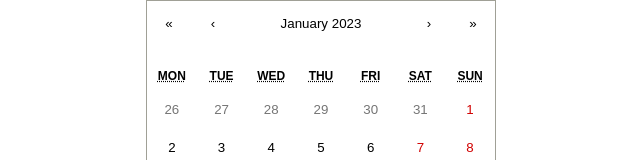
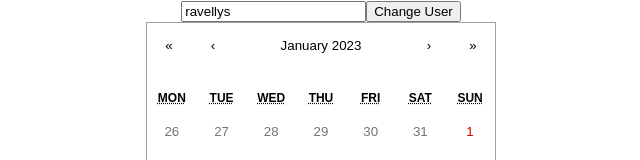
Before and after one commit to ravellys/training_days, a React (Create React App) app: page / in a window 1280 px wide. Shown: the top 160 px of the page, without its empty margins (319-959 px from the left). Built offline with nearby package versions, Linux system fonts and the light colour scheme; no server answers.

Commit message:
first commit

```diff
--- a/package.json
+++ b/package.json
@@ -9,7 +9,6 @@
     "@testing-library/react": "^13.4.0",
     "@testing-library/user-event": "^13.5.0",
     "axios": "^1.2.3",
-    "eslint": "^8.32.0",
     "react": "^18.2.0",
     "react-calendar": "^4.0.0",
     "react-dom": "^18.2.0",
--- a/src/GymTracker.js
+++ b/src/GymTracker.js
@@ -1,15 +1,18 @@
-import React, {useState, useEffect, useCallback} from 'react';
+import React, {useState, useEffect, useCallback, useRef} from 'react';
 import Calendar from 'react-calendar';
 import {FontAwesomeIcon} from '@fortawesome/react-fontawesome'
 import {faCheckCircle} from '@fortawesome/free-solid-svg-icons'
 import {deleteDate, fetchData, insertDate} from './apiController';
 import {convertDateSting, clickOnButton} from "./utils";
 
+
 const okSymbol = <FontAwesomeIcon icon={faCheckCircle}/>;
 
 
 function GymTracker() {
     const [selectedDates, setSelectedDates] = useState({});
+    const [user, setUser] = useState('ravellys');
+    const inputRef = useRef(null);
 
     const updateSelectedDatesInCalendar = useCallback((selectedDates) => {
         const buttons = Array.from(document.getElementsByTagName("button"));
@@ -17,8 +20,8 @@ function GymTracker() {
     }, [])
 
     useEffect(() => {
-        fetchData(setSelectedDates);
-    }, []);
+        fetchData(setSelectedDates, user);
+    }, [user]);
 
     useEffect(() => {
         updateSelectedDatesInCalendar(selectedDates);
@@ -30,10 +33,10 @@ function GymTracker() {
         let yearDates = selectedDates[year] || new Set();
         if (yearDates.has(dateString)) {
             yearDates.delete(dateString);
-            deleteDate(dateString);
+            deleteDate(dateString, user);
         } else {
             yearDates.add(dateString);
-            insertDate(dateString);
+            insertDate(dateString, user);
         }
         setSelectedDates({...selectedDates, [year]: yearDates});
     };
@@ -44,8 +47,23 @@ function GymTracker() {
         return selectedDates[year] && selectedDates[year].has(dateString) ? okSymbol : '';
     }
 
+    const handleUserSubmit = (event) => {
+        setUser(inputRef.current.value);
+        fetchData(setSelectedDates, user)
+    }
+
     return (
         <div>
+            <div>
+                <label>
+                    <input
+                        type="text"
+                        ref={inputRef}
+                        defaultValue={user}
+                    />
+                </label>
+                <button onClick={handleUserSubmit}>Change User</button>
+            </div>
             <Calendar
                 onClickDay={handleButtonClick}
                 tileContent={({date, view}) => (handleDayContent(date, view))}
--- a/src/apiController.js
+++ b/src/apiController.js
@@ -1,22 +1,23 @@
 import axios from "axios";
 
-const USER = "ravellys";
-const API_URL = `https://x7xed6myytwuxdimthkufflm6q0iwomk.lambda-url.us-east-1.on.aws/?user=${USER}`;
+const USER_DEFAULT = "ravellys";
+const API_URL = `https://x7xed6myytwuxdimthkufflm6q0iwomk.lambda-url.us-east-1.on.aws/`;
 const headers = {
     'access-control-allow-Origin': '*',
     'Content-Type': 'application/json'
 }
-const generateApiUrl = (method, value) => {
-    let url = `${API_URL}&method=${method}`
+const generateApiUrl = (method, value, user) => {
+    user = user ? user : USER_DEFAULT
+    let url = `${API_URL}?user=${user}&method=${method}`
     if (method !== 'get') {
         url = `${url}&value=${value}`
     }
     return url
 }
 
-export const fetchData = async (setSelectedDates) => {
+export const fetchData = async (setSelectedDates, user) => {
     try {
-        const result = await axios.get(generateApiUrl('get'), {
+        const result = await axios.get(generateApiUrl('get', undefined, user), {
             headers: headers
         });
         const data = {};
@@ -29,9 +30,9 @@ export const fetchData = async (setSelectedDates) => {
     }
 };
 
-export const insertDate = async (value) => {
+export const insertDate = async (value, user) => {
     try {
-        await axios.get(generateApiUrl('insert', value), {
+        await axios.get(generateApiUrl('insert', value, user), {
             headers: headers
         });
     } catch (error) {
@@ -40,9 +41,9 @@ export const insertDate = async (value) => {
 };
 
 
-export const deleteDate = async (value) => {
+export const deleteDate = async (value, user) => {
     try {
-        await axios.get(generateApiUrl('delete', value), {
+        await axios.get(generateApiUrl('delete', value, user), {
             headers: headers
         });
     } catch (error) {
```
Also changed, not shown: 1 other file (tests, documents, lock files or other folders).
